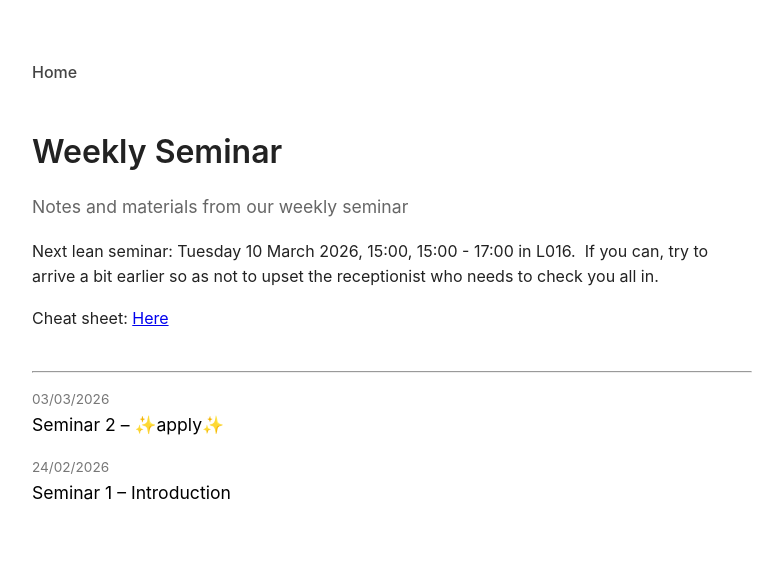
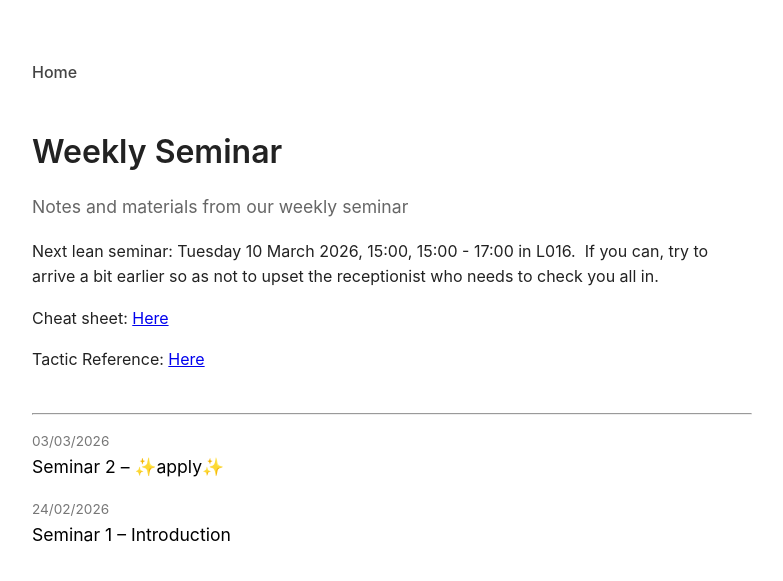
Before and after one commit to Carli-B/lean-seminar, a Jekyll site: the page built from index.html, in a window 1280 px wide. Shown: the top 581 px of the page, without its empty margins (248-1031 px from the left). Built offline with Jekyll 4.4.1, drawn with Linux system fonts in a browser that asks for light colours.

Commit message:
Update index.html

```diff
--- a/index.html
+++ b/index.html
@@ -8,6 +8,7 @@ title: Home
   <p class="site-description">{{ site.description }}</p>
   <p> Next lean seminar: Tuesday 10 March 2026, 15:00, 15:00 - 17:00 in L016.  If you can, try to arrive a bit earlier so as not to upset the receptionist who needs to check you all in.</p>
   <p> Cheat sheet: <a href="https://github.com/marozols/Lean-cheatsheet/blob/main/Lean.pdf">Here</a></p>
+  <p> Tactic Reference: <a href="https://lean-lang.org/doc/reference/latest/Tactic-Proofs/Tactic-Reference/#tactic-ref">Here</a></p>
 </header>
 <hr>
 
```
